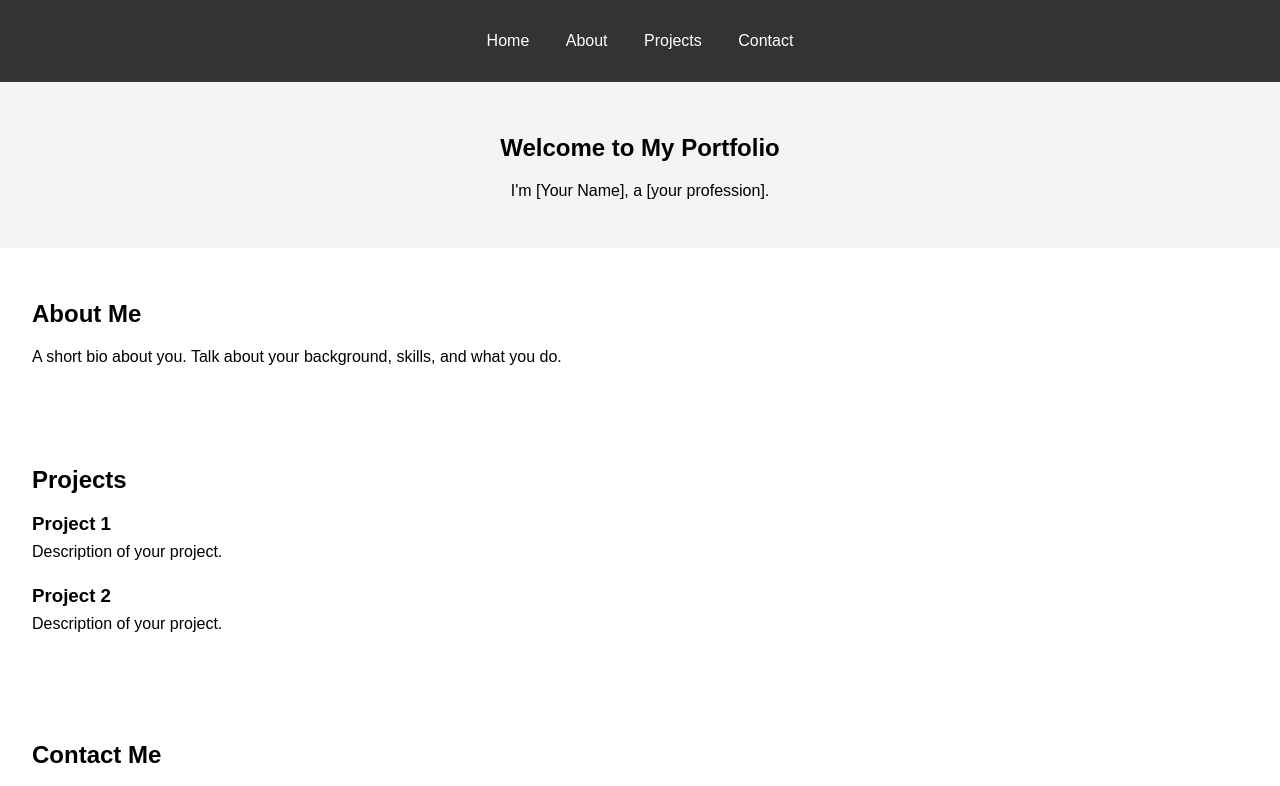
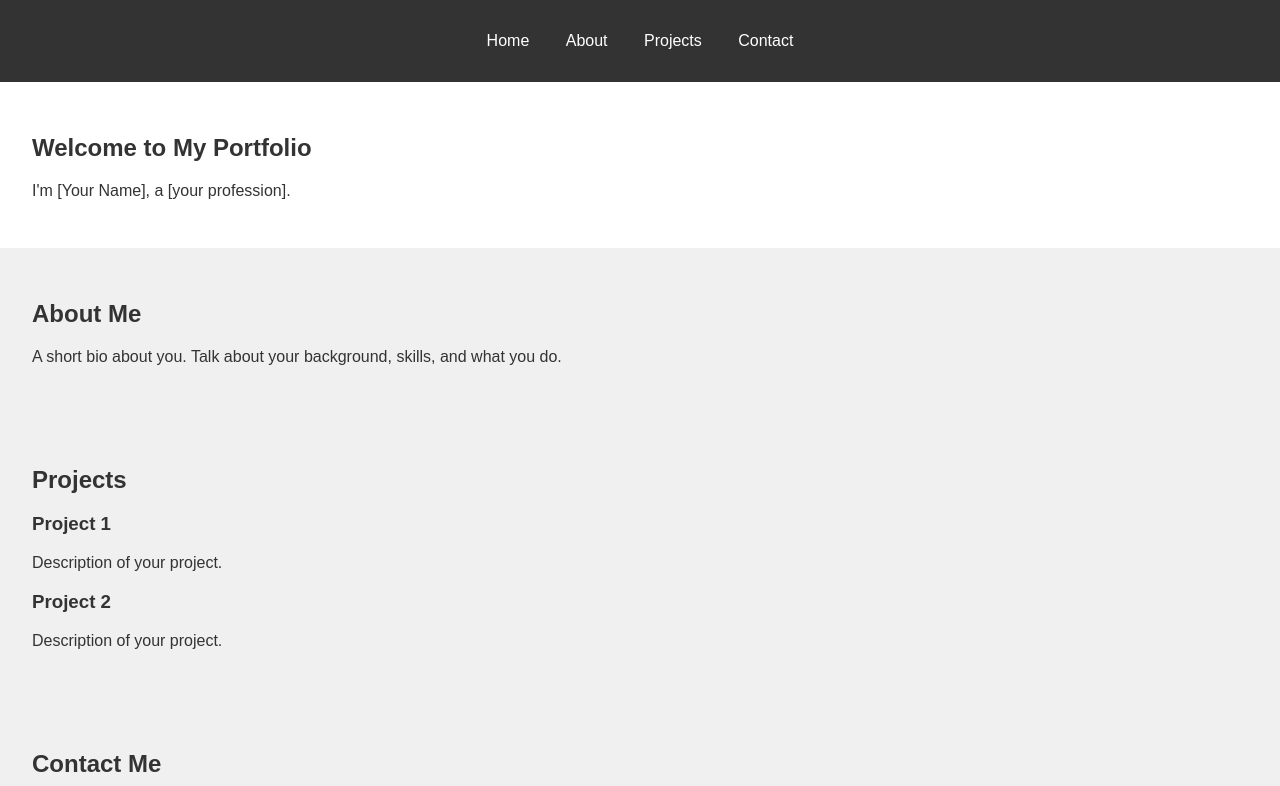
Before and after one commit to aukak/chatgpt-made-this-site, a plain HTML site: page index.html in a window 1280 px wide. Shown: the top 786 px of the page. Drawn offline with Linux system fonts and the light colour scheme.

Commit message:
Update style.css

```diff
--- a/style.css
+++ b/style.css
@@ -2,7 +2,8 @@ body {
     font-family: Arial, sans-serif;
     margin: 0;
     padding: 0;
-    box-sizing: border-box;
+    background-color: #f0f0f0;
+    color: #333;
 }
 
 header {
@@ -30,13 +31,16 @@ section {
     padding: 2rem;
 }
 
-#home {
-    background-color: #f4f4f4;
-    text-align: center;
+#home, #games, #apps, #faq {
+    background-color: #fff;
 }
 
-#about, #projects, #contact {
-    background-color: #fff;
+.game, .app {
+    margin-bottom: 2rem;
+}
+
+iframe {
+    border: none;
 }
 
 footer {
@@ -45,15 +49,3 @@ footer {
     text-align: center;
     padding: 1rem;
 }
-
-.project {
-    margin-bottom: 1.5rem;
-}
-
-.project h3 {
-    margin: 0;
-}
-
-.project p {
-    margin: 0.5rem 0;
-}
```
